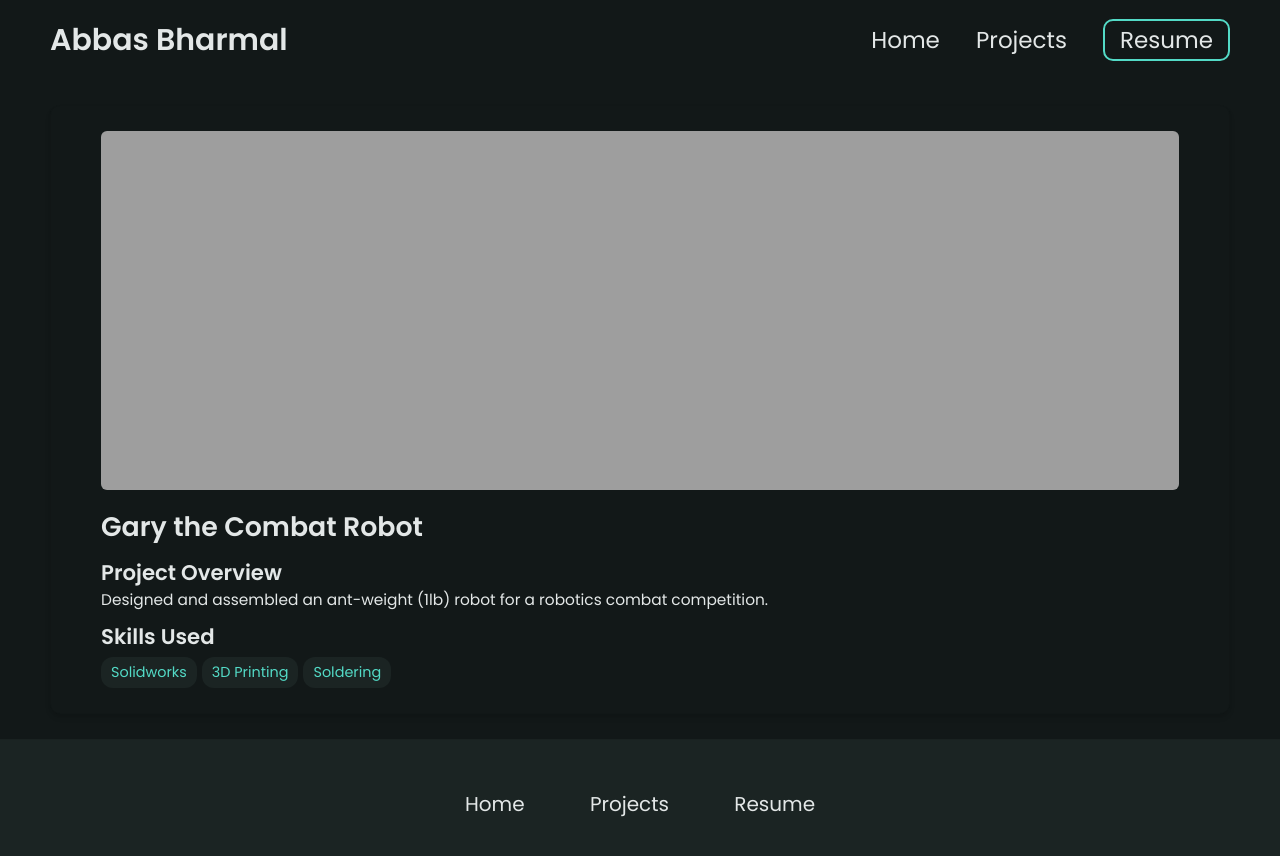
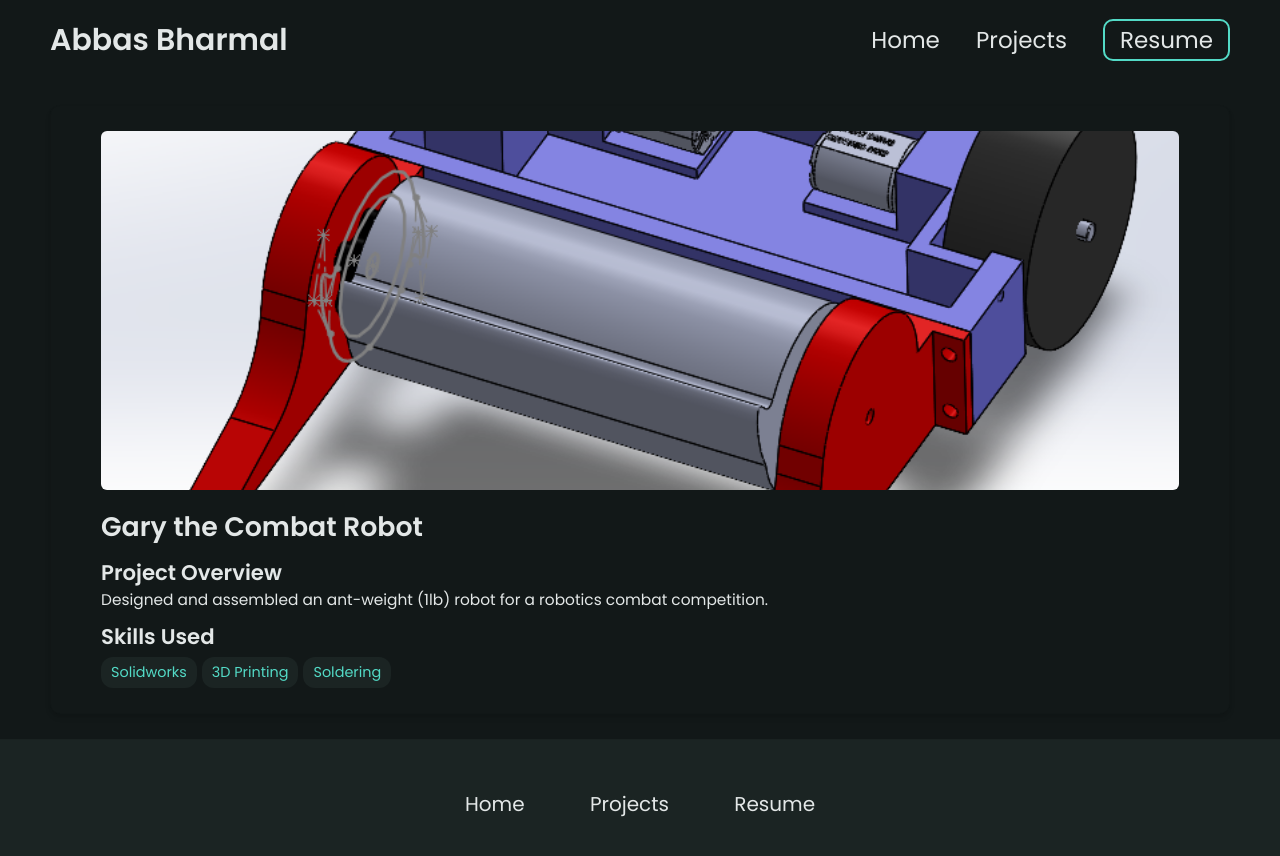
Before and after one commit to abharm/abharm.github.io, a Jekyll site: the page built from _projects/Gary/index.md, in a window 1280 px wide. Shown: the top 856 px of the page. Built offline with Jekyll 4.4.1, drawn with Linux system fonts in a browser that asks for light colours.

Commit message:
Update index.md

```diff
--- a/_projects/Gary/index.md
+++ b/_projects/Gary/index.md
@@ -6,5 +6,5 @@ skills:
 - Solidworks
 - 3D Printing
 - Soldering
-main-image: /'Screenshot_2025-03-10_200717.png'
+main-image: /Screenshot_2025-03-10_200717.png
 ---
```
